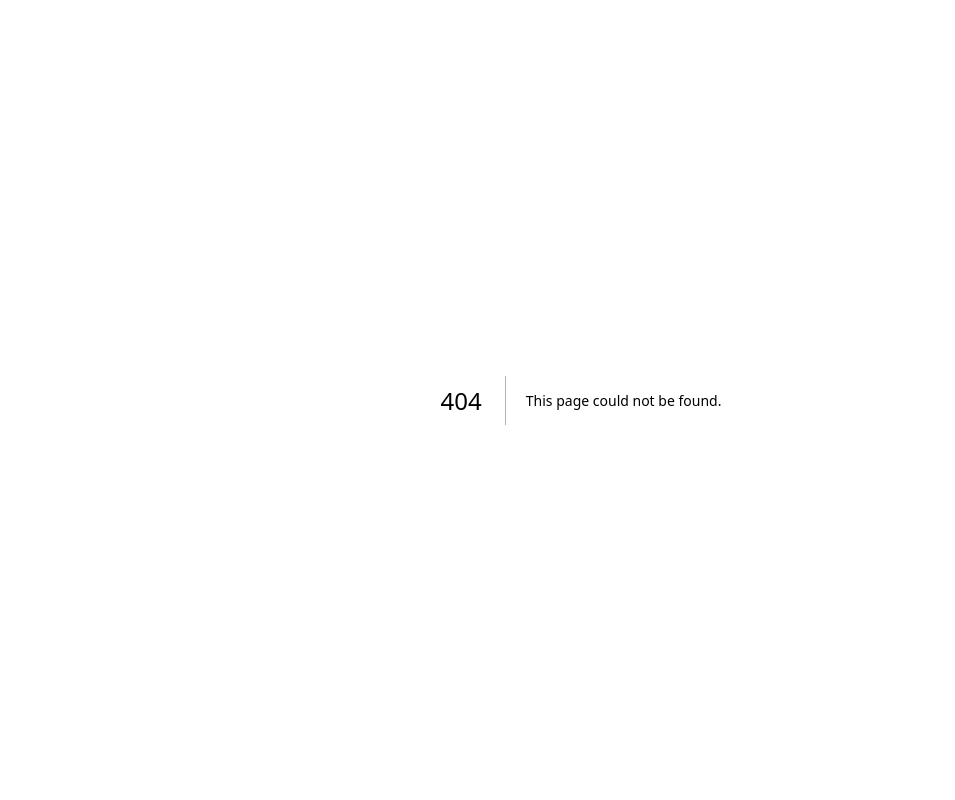
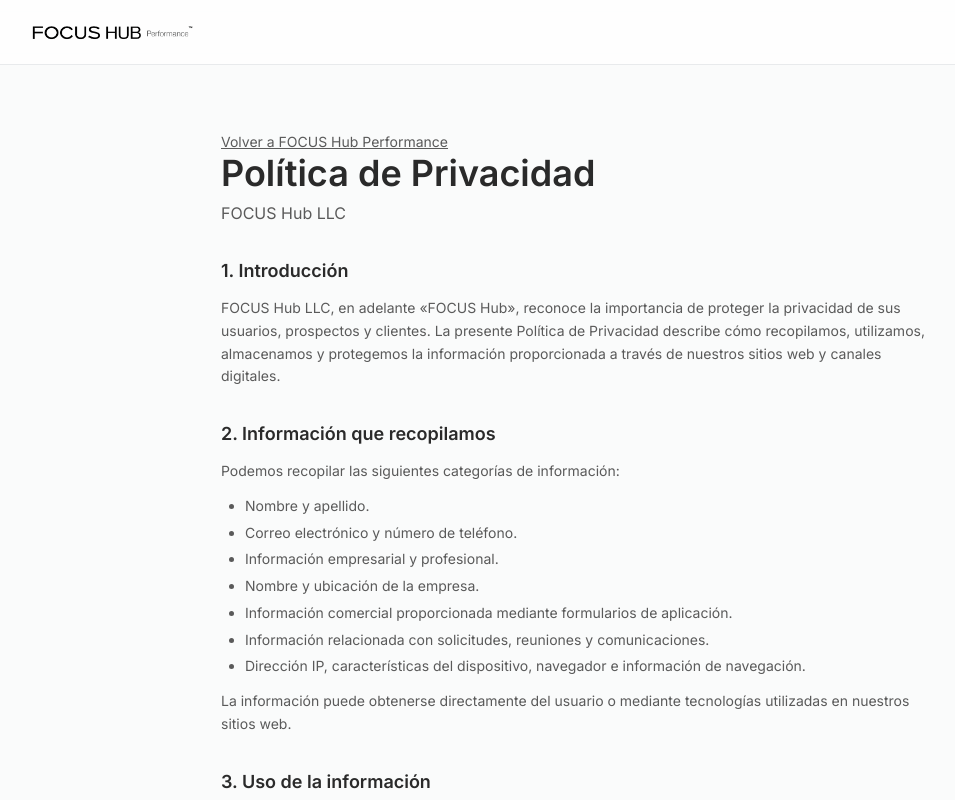
Before and after one commit to lugozil/focus-hub, a Next.js app: page /politica-de-privacidad in a window 1280 px wide. Before the commit this address had no page. Shown: the top 800 px of the page, without its empty margins (59-1014 px from the left). Built offline with nearby package versions, Linux system fonts and the light colour scheme.

Commit message:
Add approved baseline Política de Privacidad

```diff
--- /dev/null
+++ b/app/politica-de-privacidad/page.tsx
@@ -0,0 +1,76 @@
+import type { Metadata } from "next";
+import { LandingHeader } from "@/components/landing/LandingHeader";
+
+export const metadata: Metadata = { title: "Política de Privacidad — FOCUS Hub LLC", robots: {index:false,follow:false} };
+const sections = [
+  [
+    "1. Introducción",
+    "FOCUS Hub LLC, en adelante «FOCUS Hub», reconoce la importancia de proteger la privacidad de sus usuarios, prospectos y clientes. La presente Política de Privacidad describe cómo recopilamos, utilizamos, almacenamos y protegemos la información proporcionada a través de nuestros sitios web y canales digitales."
+  ],
+  [
+    "2. Información que recopilamos",
+    "Podemos recopilar las siguientes categorías de información:",
+    "- Nombre y apellido.\n- Correo electrónico y número de teléfono.\n- Información empresarial y profesional.\n- Nombre y ubicación de la empresa.\n- Información comercial proporcionada mediante formularios de aplicación.\n- Información relacionada con solicitudes, reuniones y comunicaciones.\n- Dirección IP, características del dispositivo, navegador e información de navegación.",
+    "La información puede obtenerse directamente del usuario o mediante tecnologías utilizadas en nuestros sitios web."
+  ],
+  [
+    "3. Uso de la información",
+    "Utilizamos la información recopilada para:",
+    "- Gestionar y evaluar aplicaciones comerciales.\n- Contactar a usuarios y potenciales clientes.\n- Coordinar reuniones y presentaciones.\n- Evaluar oportunidades de colaboración.\n- Proporcionar información sobre nuestras soluciones.\n- Gestionar relaciones comerciales.\n- Analizar y mejorar nuestros sitios web, campañas publicitarias y procesos internos.\n- Cumplir con nuestras obligaciones legales y regulatorias."
+  ],
+  [
+    "4. Comunicaciones",
+    "Podremos utilizar los datos de contacto proporcionados para responder solicitudes, coordinar reuniones y dar seguimiento a oportunidades comerciales.",
+    "Las comunicaciones promocionales y aquellas realizadas mediante sistemas automatizados estarán sujetas a los requisitos de consentimiento establecidos por la legislación aplicable.",
+    "El usuario podrá solicitar la cancelación de dichas comunicaciones en cualquier momento, incluyendo mediante los mecanismos de cancelación disponibles en nuestros mensajes."
+  ],
+  [
+    "5. Cookies y tecnologías de seguimiento",
+    "Nuestros sitios web pueden utilizar cookies, píxeles de seguimiento y otras tecnologías destinadas a mejorar la experiencia de navegación, analizar el comportamiento de los usuarios y medir el rendimiento de nuestras campañas publicitarias.",
+    "Estas tecnologías pueden ser proporcionadas por plataformas externas especializadas en publicidad, análisis de datos y servicios digitales.",
+    "El usuario podrá administrar sus preferencias mediante las configuraciones de su navegador y los mecanismos de privacidad disponibles en el sitio."
+  ],
+  [
+    "6. Servicios y proveedores externos",
+    "FOCUS Hub podrá utilizar proveedores tecnológicos para gestionar información, comunicaciones, almacenamiento, publicidad, análisis de datos, ubicaciones comerciales y otros procesos relacionados con su actividad empresarial.",
+    "La información podrá compartirse con dichos proveedores cuando resulte necesario para las finalidades descritas en esta política, bajo las condiciones y obligaciones de protección aplicables.",
+    "Los servicios de localización proporcionados por Google Maps están sujetos a las políticas de privacidad y condiciones de servicio de Google."
+  ],
+  [
+    "7. Protección de la información",
+    "FOCUS Hub adoptará medidas administrativas, técnicas y organizativas razonables para proteger la información frente a accesos no autorizados, pérdidas, alteraciones o divulgaciones indebidas.",
+    "No obstante, ningún sistema de almacenamiento o transmisión electrónica puede garantizar una seguridad absoluta."
+  ],
+  [
+    "8. Conservación de la información",
+    "Conservaremos la información durante el tiempo razonablemente necesario para cumplir con las finalidades para las cuales fue recopilada, gestionar nuestras relaciones comerciales y atender obligaciones legales, administrativas o contractuales."
+  ],
+  [
+    "9. Derechos de privacidad",
+    "De conformidad con la legislación aplicable, los usuarios podrán solicitar:",
+    "- Acceso a su información personal.\n- Corrección o actualización de sus datos.\n- Eliminación de información personal.\n- Retiro de su consentimiento, cuando corresponda.\n- Cancelación de comunicaciones comerciales.\n- Ejercicio de otros derechos reconocidos por la normativa aplicable.",
+    "Las solicitudes estarán sujetas a los procedimientos de verificación de identidad, requisitos y excepciones previstos por la legislación correspondiente."
+  ],
+  [
+    "10. Privacidad de menores",
+    "Nuestros sitios web y servicios están dirigidos a profesionales y empresas. No están destinados a menores de edad ni recopilamos intencionalmente información personal de menores de 13 años."
+  ],
+  [
+    "11. Modificaciones",
+    "FOCUS Hub podrá actualizar esta Política de Privacidad para reflejar cambios en sus operaciones, tecnologías o requisitos legales. Las versiones actualizadas estarán disponibles en nuestros sitios web."
+  ],
+  [
+    "12. Contacto",
+    "Para consultas relacionadas con esta Política de Privacidad o el tratamiento de información personal, puede comunicarse con nosotros a través de:"
+  ]
+];
+
+export default function LegalPage() {
+  return <><LandingHeader logoClassName="h-6 w-auto" /><main lang="es" className="mx-auto max-w-3xl px-6 py-12 md:py-16 space-y-8">
+    <a href="/contacto-b" className="text-sm underline text-ink-muted">Volver a FOCUS Hub Performance</a>
+    <header><h1 className="text-3xl md:text-4xl font-semibold text-ink">Política de Privacidad</h1><p className="mt-2 text-ink-muted">FOCUS Hub LLC</p></header>
+    {sections.map(([heading,...paragraphs])=><section key={heading} className="space-y-3"><h2 className="text-lg font-semibold text-ink">{heading}</h2>{paragraphs.map(p=>p.startsWith("- ")?<ul key={p} className="list-disc pl-6 space-y-1 text-sm leading-relaxed text-ink-muted">{p.split("\n").map(line=><li key={line}>{line.slice(2)}</li>)}</ul>:<p key={p} className="text-sm leading-relaxed text-ink-muted">{p}</p>)}</section>)}
+    <address className="not-italic text-sm leading-relaxed text-ink-muted">FOCUS Hub LLC<br/>Correo electrónico: <a href="mailto:support@focushub.one" className="underline">support@focushub.one</a><br/>Teléfono: <a href="tel:+17874177570" className="underline">+1 (787) 417-7570</a><br/>Sitio web: <a href="/" className="underline">www.focushub.one</a></address>
+    <footer className="border-t border-silver-200 pt-5 text-xs text-ink-muted">© {new Date().getFullYear()} FOCUS Hub LLC. Todos los derechos reservados.</footer>
+  </main></>;
+}
```
